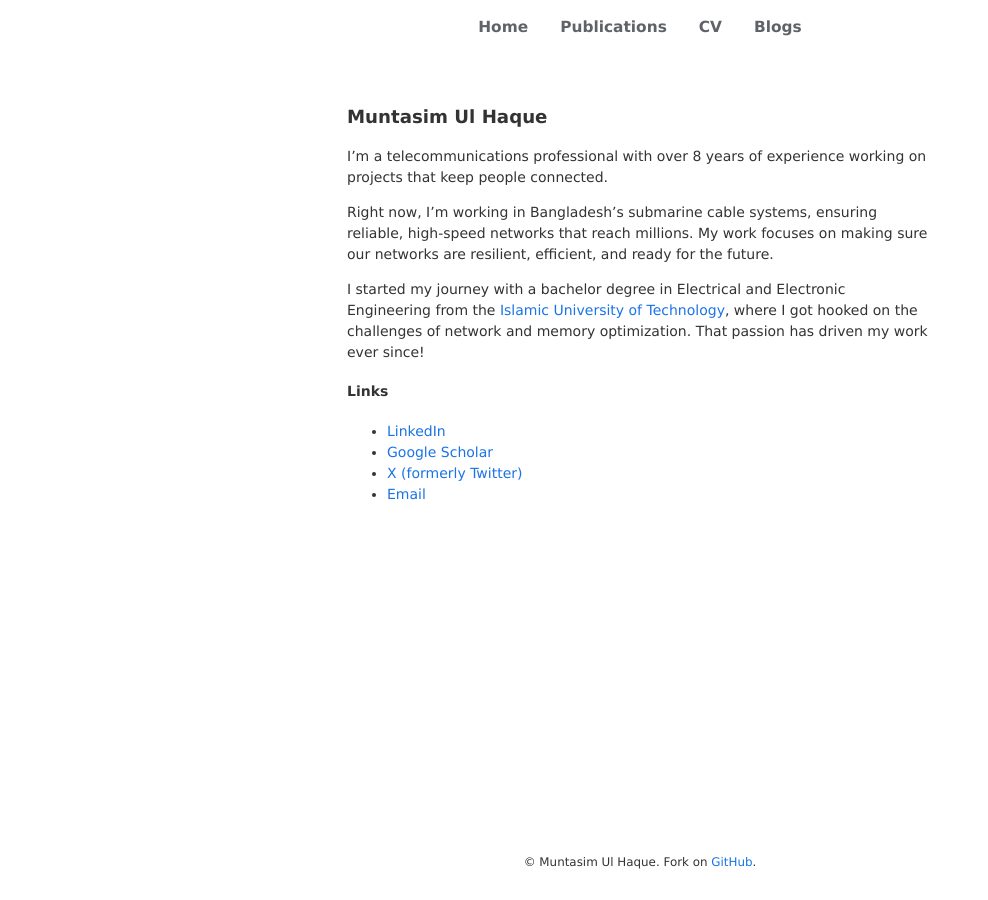
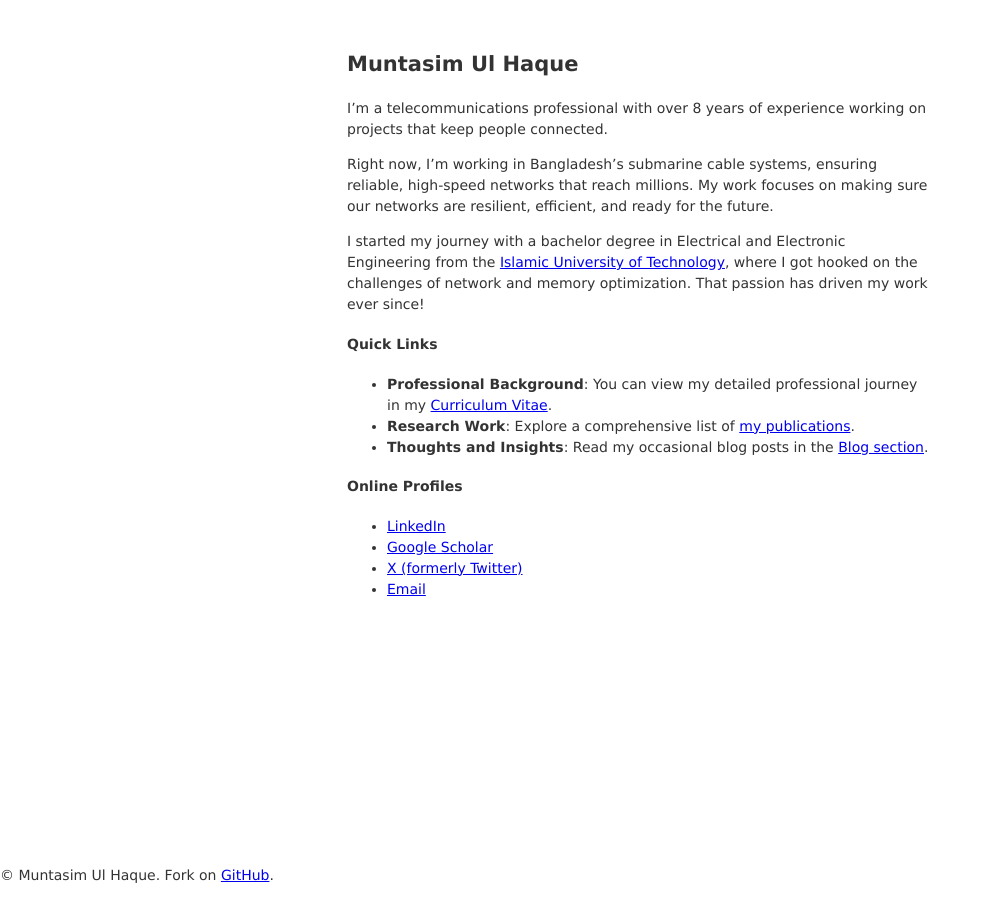
Before and after one commit to muntasimulhaque/muntasimulhaque.github.io, a Jekyll site: the page built from index.md, in a window 1280 px wide. Shown: the whole page, without its empty margins (0-988 px from the left). Built offline with Jekyll 4.4.1, drawn with Linux system fonts in a browser that asks for light colours; our own code applies the rules of GitHub Pages for plain Markdown files.

Commit message:
changes things up

```diff
--- a/_layouts/default.html
+++ b/_layouts/default.html
@@ -10,18 +10,6 @@
     <link rel="stylesheet" href="{{ '/assets/css/main.css' | relative_url }}">
 </head>
 <body>
-    <header>
-        <div class="menu-toggle" id="menu-toggle">&#9776;</div>
-        <nav id="main-nav">
-            <ul>
-                <li><a href="{{ '/' | relative_url }}">Home</a></li>
-                <li><a href="{{ '/publications' | relative_url }}">Publications</a></li>
-                <li><a href="{{ '/cv' | relative_url }}">CV</a></li>
-                <li><a href="{{ '/blog' | relative_url }}">Blogs</a></li>
-            </ul>
-        </nav>
-    </header>
-
     <main>
         <article>
             {{ content }}
--- a/assets/css/main.css
+++ b/assets/css/main.css
@@ -5,7 +5,6 @@
     --link-color: #1a73e8;
     --visited-link-color: #673ab7;
     --selection-color: #DFEAFB;
-    --navigation-menu-color: #5f6368;  /* New variable for navigation menu color */
     --max-content-width: 650px;
 }
 
@@ -34,184 +33,14 @@ main {
     box-sizing: border-box;
 }
 
-/* Headings - Use Verdana with reduced sizes */
-h1, h2, h3, h4, h5, h6 {
-    font-family: Verdana, Geneva, sans-serif;
-}
+/* Rest of the CSS remains the same as in your original file,
+   with the following sections removed:
+   - Header and navigation styles
+   - .menu-toggle styles
+   - nav related styles
+*/
 
-h1 {
-    font-size: 1.3em;
-    color: var(--primary-color);
-}
-
-h2 {
-    font-size: 1.2em;
-}
-
-h3 {
-    font-size: 1.1em;
-}
-
-h4 {
-    font-size: 1em;
-}
-
-h5, h6 {
-    font-size: 0.9em;
-}
-
-/* Header and navigation */
-header {
-    font-family: Verdana, Geneva, sans-serif;
-    padding: 1rem;
-    margin-bottom: 1rem;
-    position: relative;
-    width: 100%;
-    box-sizing: border-box;
-}
-
-a {
-    color: var(--link-color);
-    text-decoration: none;
-}
-
-a:hover {
-    color: var(--link-color);
-    text-decoration: underline;
-}
-
-a:visited {
-    color: var(--visited-link-color);
-    text-decoration: none;
-}
-
-::selection {
-    background-color: var(--selection-color);
-}
-
-.menu-toggle {
-    display: none;
-    font-size: 1.4rem;
-    cursor: pointer;
-}
-
-nav ul {
-    list-style-type: none;
-    padding: 0;
-    margin: 0;
-    display: flex;
-    justify-content: center;
-}
-
-nav li {
-    margin: 0 1rem;
-}
-
-nav a {
-    font-family: Verdana, Geneva, sans-serif;
-    color: var(--navigation-menu-color);
-    font-weight: bold;
-    text-decoration: none;
-    font-size: 1.10em;
-}
-
-nav a:visited {
-    color: var(--navigation-menu-color);
-    text-decoration: none;
-}
-
-nav a:hover {
-    color: var(--link-color);
-    text-decoration: none;
-}
-
-/* Blog list styles */
-.blog-list {
-    margin-top: 2rem;
-}
-
-.blog-preview {
-    margin-bottom: 2rem;
-}
-
-.blog-title {
-    margin: 0;
-}
-
-.blog-title a {
-    color: var(--primary-color);
-    text-decoration: none;
-}
-
-.blog-title a:visited {
-    color: var(--visited-link-color);
-    text-decoration: none;
-}
-
-.blog-title a:hover {
-    color: var(--link-color);
-    text-decoration: none;
-}
-
-.blog-date {
-    display: block;
-    color: var(--text-color);
-    font-size: 0.75em;
-    margin-top: 0.1rem;
-}
-
-/* Blog post styles */
-.blog-post h1 {
-    font-size: 1.2em;
-    color: var(--primary-color);
-    margin-top: 0;
-    margin-bottom: 0.5rem;
-}
-
-.blog-post {
-    max-width: var(--max-content-width);
-}
-
-.blog-post .blog-date {
-    display: block;
-    font-size: 0.75em;
-    color: var(--text-color);
-    margin-top: 0.2rem;
-    margin-bottom: 1rem;
-}
-
-.blog-content {
-    margin-top: 2rem;
-}
-
-.blog-content img {
-    max-width: 100%;
-    height: auto;
-}
-
-/* Main content */
-article {
-    flex: 1;
-    max-width: var(--max-content-width);
-    width: 100%;
-    box-sizing: border-box;
-}
-
-article h1 {
-    color: var(--primary-color);
-    margin-top: 0;
-}
-
-footer {
-    font-family: Verdana, Geneva, sans-serif;
-    text-align: center;
-    padding: 1rem;
-    color: var(--text-color);
-    font-size: 0.85em;
-    margin-top: 2rem;
-    width: 100%;
-    box-sizing: border-box;
-}
+/* Existing styles for links, headings, blog, footer, etc. remain unchanged */
 
 /* Responsive design */
 @media (max-width: 768px) {
@@ -223,50 +52,4 @@ footer {
         padding: 1rem;
         width: 100%;
     }
-
-    .menu-toggle {
-        display: block;
-    }
-
-    nav {
-        display: none;
-        position: absolute;
-        top: 100%;
-        left: 0;
-        right: 0;
-        background-color: #ffffff;
-        box-shadow: 0 2px 5px rgba(0,0,0,0.1);
-        width: 100%;
-    }
-
-    nav.active {
-        display: block;
-    }
-
-    nav ul {
-        flex-direction: column;
-        width: 100%;
-    }
-
-    nav li {
-        margin: 0;
-        width: 100%;
-    }
-
-    nav a {
-        font-family: Verdana, Geneva, sans-serif;
-        display: block;
-        color: var(--navigation-menu-color);
-        padding: 0.5rem 1rem;
-        text-decoration: none;
-        font-size: 1.10em;
-    }
-
-    nav a:hover {
-        font-family: Verdana, Geneva, sans-serif;
-        display: block;
-        color: var(--link-color);
-        padding: 0.5rem 1rem;
-        text-decoration: none;
-    }
 }
--- a/index.md
+++ b/index.md
@@ -4,13 +4,19 @@ layout: default
 
 # Muntasim Ul Haque
 
-I’m a telecommunications professional with over 8 years of experience working on projects that keep people connected.
+I'm a telecommunications professional with over 8 years of experience working on projects that keep people connected.
 
-Right now, I’m working in Bangladesh’s submarine cable systems, ensuring reliable, high-speed networks that reach millions. My work focuses on making sure our networks are resilient, efficient, and ready for the future.
+Right now, I'm working in Bangladesh's submarine cable systems, ensuring reliable, high-speed networks that reach millions. My work focuses on making sure our networks are resilient, efficient, and ready for the future.
 
 I started my journey with a bachelor degree in Electrical and Electronic Engineering from the [Islamic University of Technology](https://www.iutoic-dhaka.edu/){:target="_blank"}, where I got hooked on the challenges of network and memory optimization. That passion has driven my work ever since!
 
-#### Links
+#### Quick Links
+
+- **Professional Background**: You can view my detailed professional journey in my [Curriculum Vitae](/cv/).
+- **Research Work**: Explore a comprehensive list of [my publications](/publications/).
+- **Thoughts and Insights**: Read my occasional blog posts in the [Blog section](/blog/).
+
+#### Online Profiles
 
 - [LinkedIn](https://www.linkedin.com/in/muntasimulhaque/){:target="_blank"}
 - [Google Scholar](https://scholar.google.com/citations?hl=en&user=qsD8a0MAAAAJ&view_op=list_works&sortby=pubdate){:target="_blank"}
```
Also changed, not shown: other parts of _layouts/default.html (+0 -6 lines).
